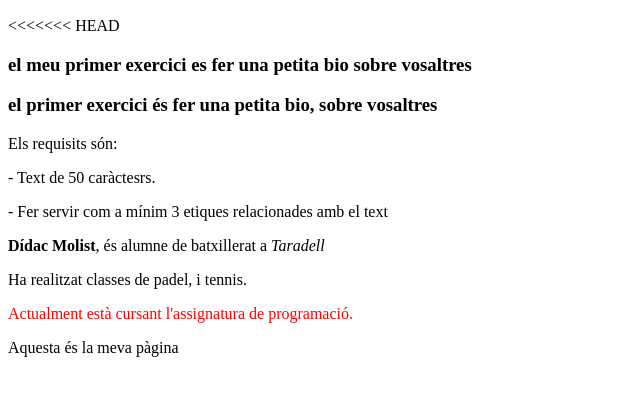
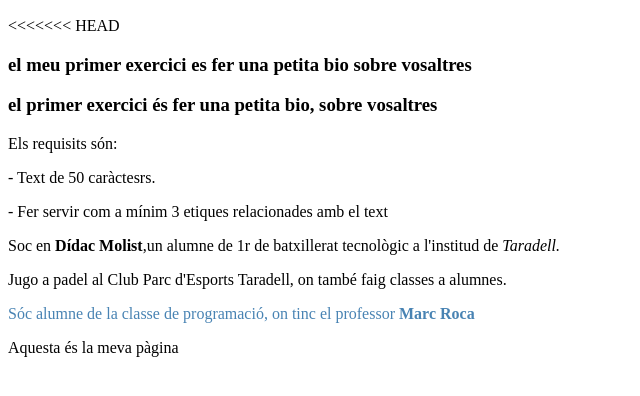
Before and after one commit to DidacMolist/Exercici-1, a plain HTML site: page index.html in a window 1280 px wide. Shown: the part 110-506 px from the top of the page, without its empty margins (0-640 px from the left). Drawn offline with Linux system fonts and the light colour scheme.

Commit message:
bio acabada

```diff
--- a/index.html
+++ b/index.html
@@ -12,9 +12,9 @@
     <p>Els requisits són:</p>
     <p>- Text de 50 caràctesrs.</p>
     <p>- Fer servir com a mínim 3 etiques relacionades amb el text</p>
-    <p><strong> Dídac Molist</strong>, és alumne de batxillerat a <i>Taradell</i></p>
-    <p>Ha realitzat classes de padel, i tennis.
-    <p style="color:#FF0000"; "font-size:30px";>Actualment està cursant l'assignatura de programació.</p>
+    <p> Soc en <strong> Dídac Molist</strong>,un alumne de 1r de batxillerat tecnològic a l'institud de <i>Taradell.</i></p>
+    <p> Jugo a padel al Club Parc d'Esports Taradell, on també faig classes a alumnes.
+    <p style="color:#4883b3"; "font-size:30px";> Sóc alumne de la classe de programació, on tinc el professor <Strong> Marc Roca</Strong></p>
   </head>
   <body>
     <p>Aquesta és la meva pàgina</p>
```
